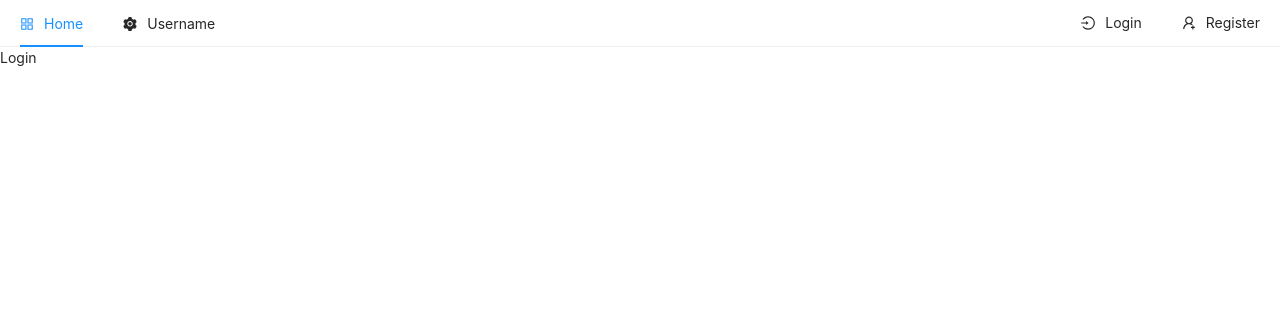
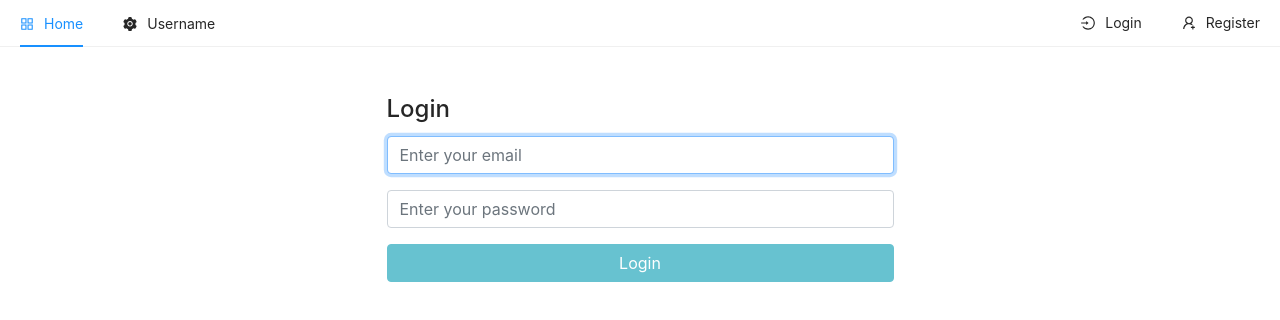
Before and after one commit to nickty/full-com-front, a React (Create React App) app: page /login in a window 1280 px wide. Shown: the top 320 px of the page. Built offline with nearby package versions, Linux system fonts and the light colour scheme; no server answers.

Commit message:
login form created

```diff
--- a/src/pages/auth/Login.js
+++ b/src/pages/auth/Login.js
@@ -1,9 +1,34 @@
-import React from 'react'
+import React, { useState } from 'react'
+import { toast } from 'react-toastify';
+import { auth } from '../../firebase';
 
 const Login = () => {
+
+    const [email, setEmail] = useState('')
+    const [password, setPassword] = useState('')
+
+    const handleSubmit = async (e) => {
+        e.preventDefault();
+
+       console.log(email)
+
+    }
+    const loginForm = () => (
+    <form onSubmit={handleSubmit}>
+        <input placeholder="Enter your email" type="email" className="form-control" name="" value={email} onChange={e => setEmail(e.target.value)} autoFocus />
+        <input placeholder="Enter your password" type="password" className="form-control mt-3" name="" value={password} onChange={e => setPassword(e.target.value)} />
+        <button type="submit" className="btn btn-info mt-3 w-100" disabled={ !email || password.length < 6 }>Login</button>
+    </form>
+    )
     return (
-        <div>
-            Login
+        <div className="container p-5">
+           <div className="row">
+               <div className="col-md-6 offset-md-3">
+                   <h4>Login</h4>
+
+                   {loginForm()}
+               </div>
+           </div>
         </div>
     )
 }
```
